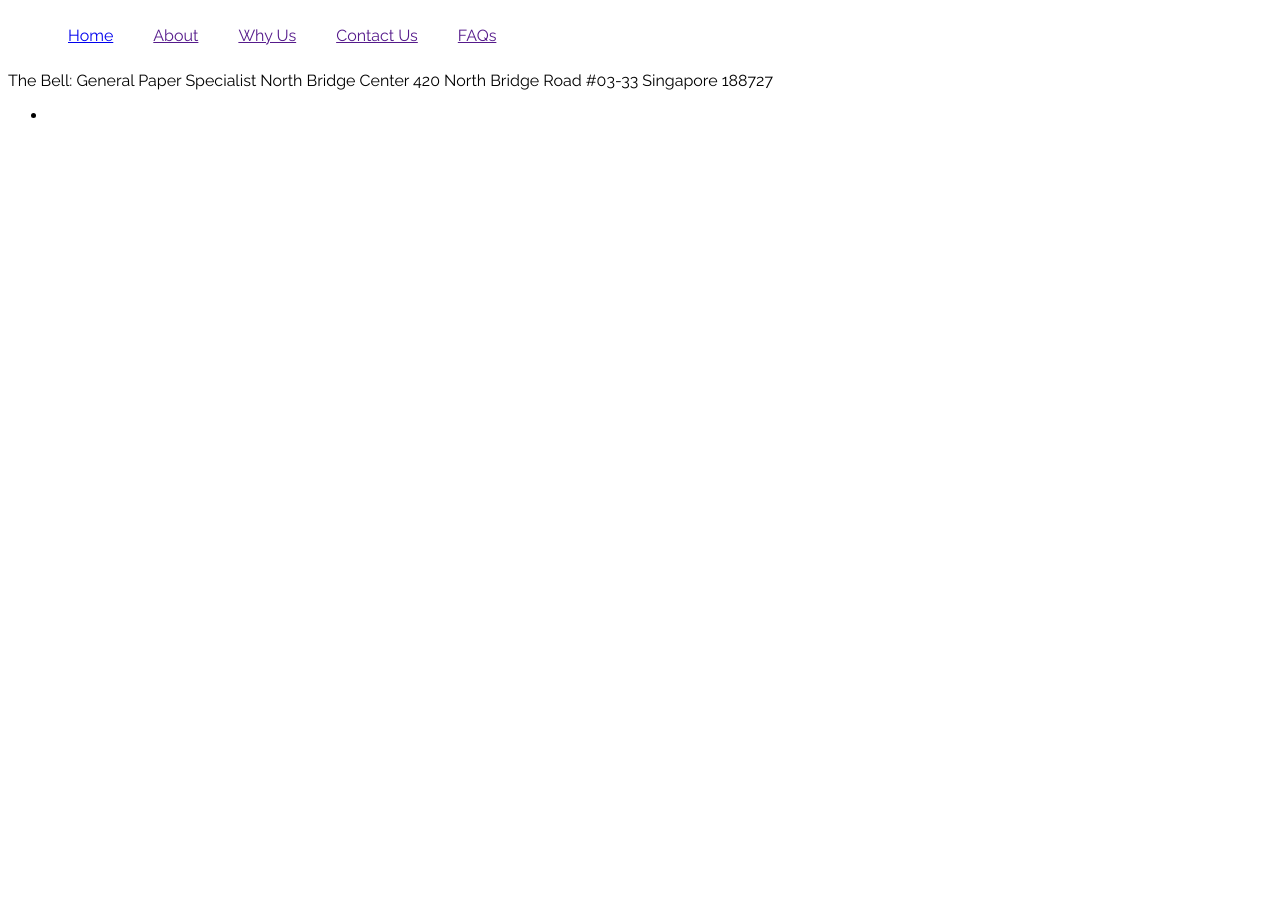
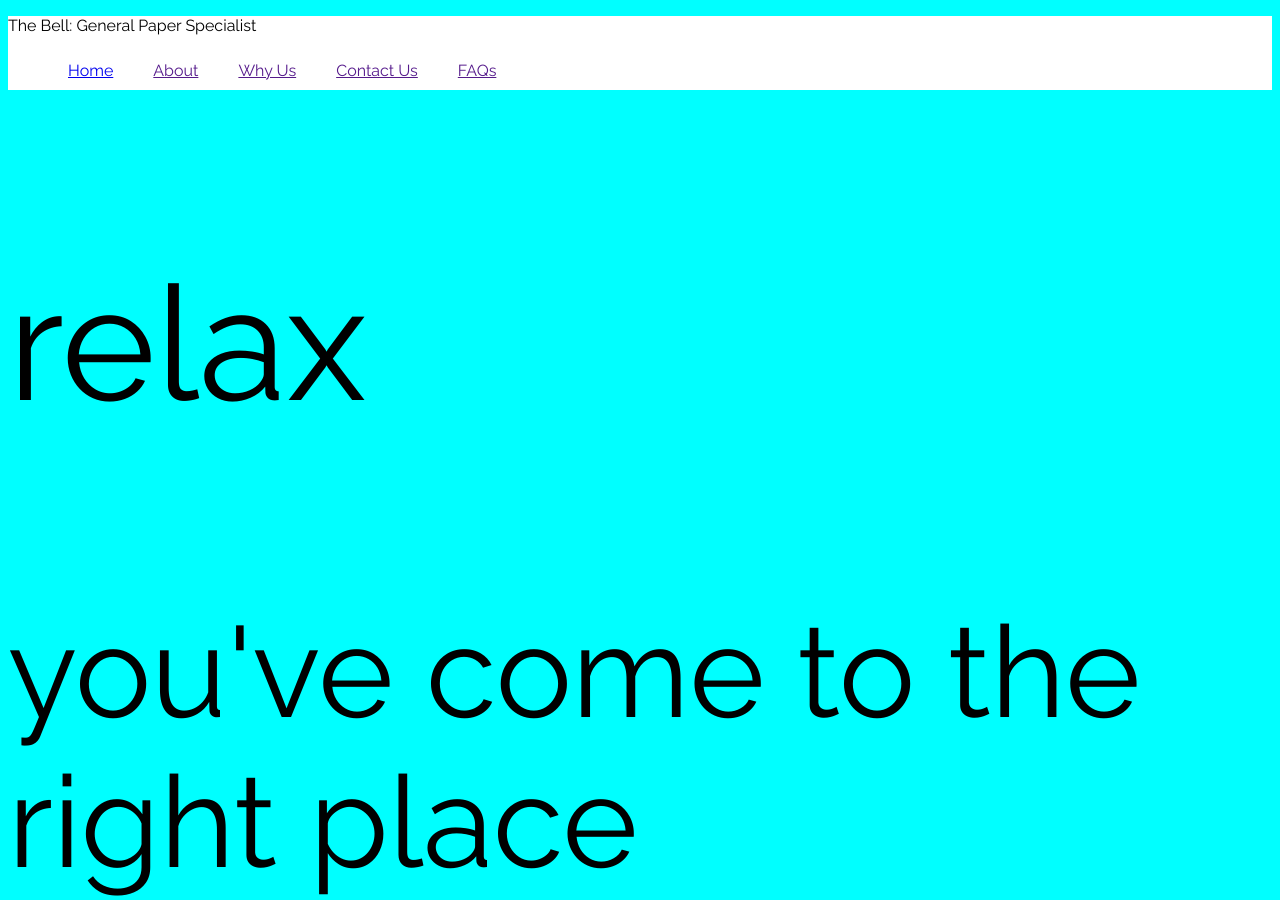
Before and after one commit to notroy/the-bell, a plain HTML site: page index.html in a window 1280 px wide. Shown: the top 900 px of the page. Before the commit the page ends 800 px from the top, so only its background shows below. Drawn offline with Linux system fonts and the light colour scheme.

Commit message:
changing font size

```diff
--- a/css/default.css
+++ b/css/default.css
@@ -14,3 +14,21 @@ header ul {
 header ul li {
 	margin: 10px 20px;
 }
+
+body {
+	background-color: aqua
+}
+
+header {
+	background-color: white
+}
+
+#relax {
+	font-size: 10pc
+}
+
+
+
+#come {
+	font-size: 8pc
+}
--- a/index.html
+++ b/index.html
@@ -12,6 +12,8 @@
 <body>
 
 	<header>
+
+		<p> The Bell: General Paper Specialist</p>
 		<ul>
 			<li><a href="index.html">Home</a></li>
 			<li><a href="">About</a></li>
@@ -21,21 +23,22 @@
 		</ul>
 	</header>
 
+<p id=relax> relax </p>
+<p id=come> you've come to the right place</p>
+
+
 	<!-- Scripts -->
 </body>
 
 <footer>
-	<p>
-		The Bell: General Paper Specialist
-		North Bridge Center
-		420 North Bridge Road #03-33
-		Singapore 188727
-	</p>
+		<p>
+			The Bell: General Paper Specialist <br />
+			North Bridge Center <br />
+			420 North Bridge Road #03-33 <br />
+			Singapore 188727 <br />
+		</p>
 
-	<ul>
-		<li><a href=""></a> </li>
-	</ul>
 
-</footer>
+	</footer>
 
 </html>
```
